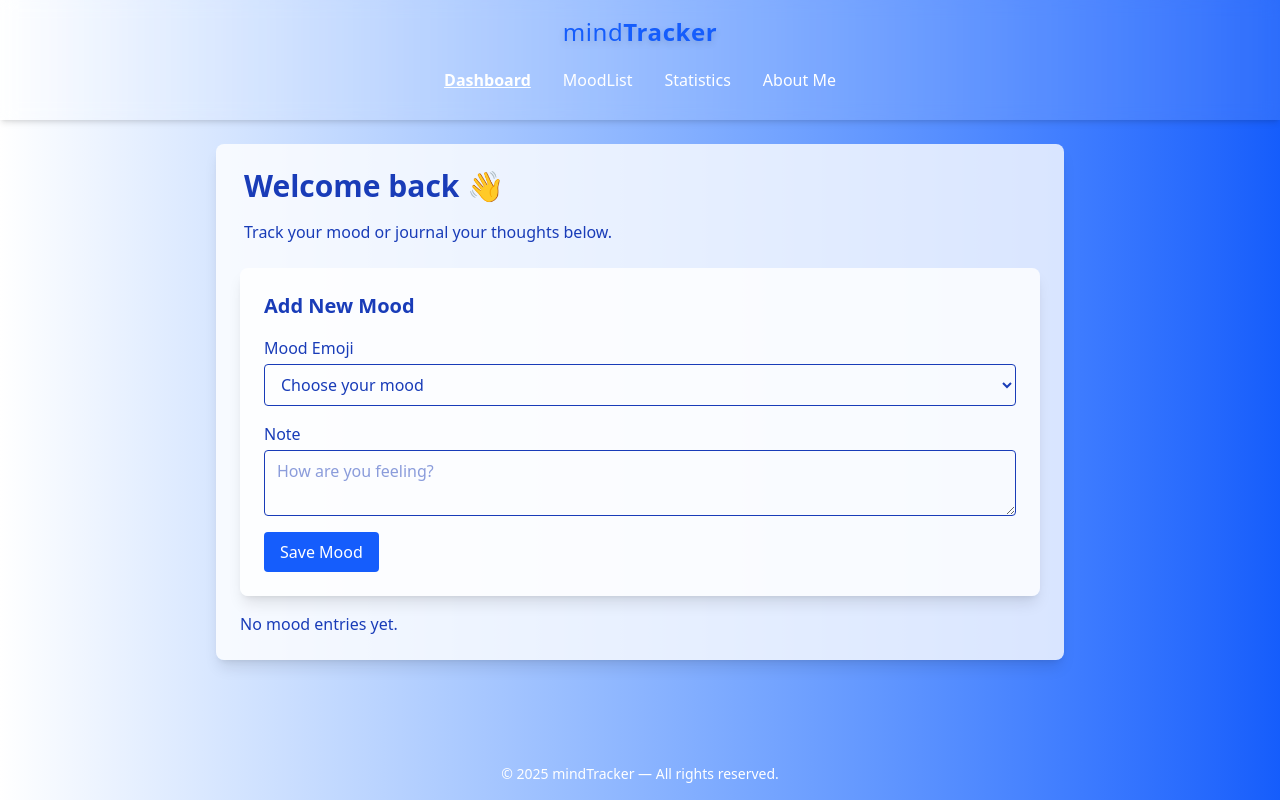
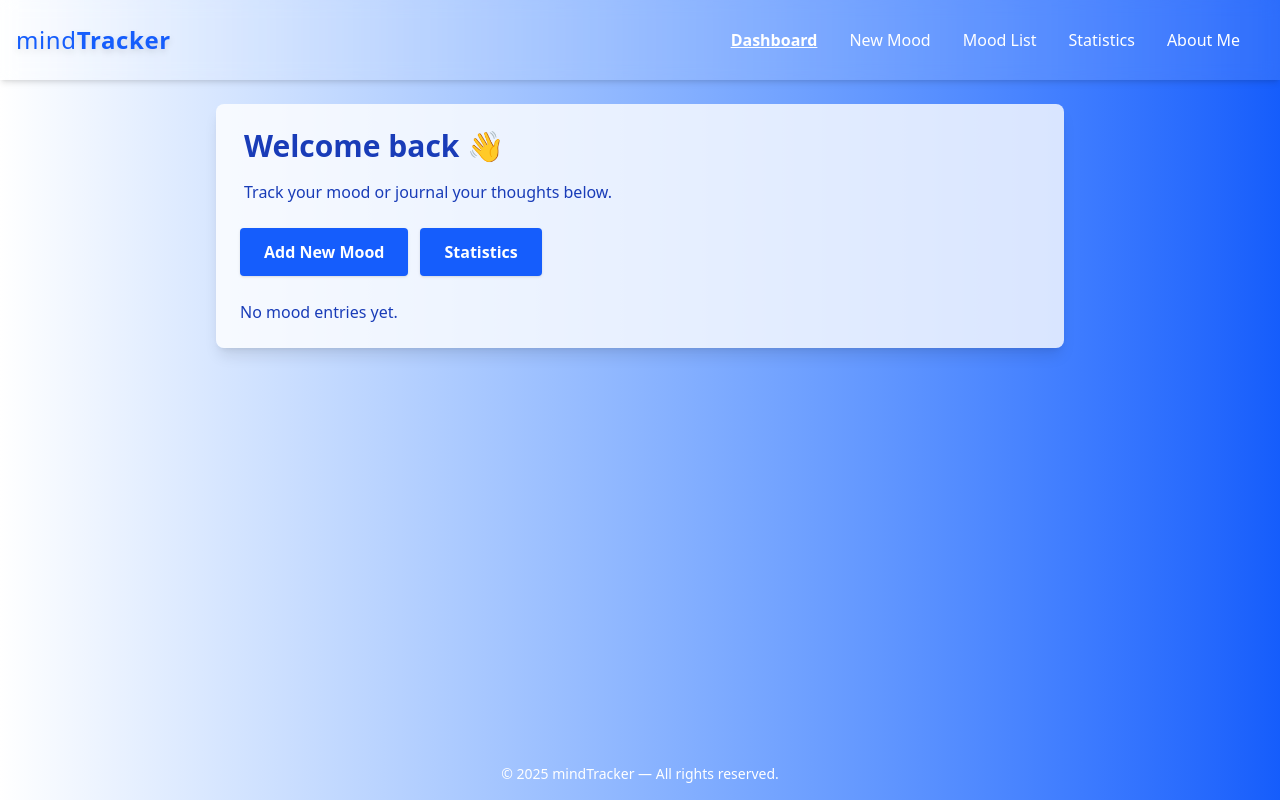
Before and after one commit to khazarglzd/mindTrack-ai-react, a React (Vite) app: page /dashboard in a window 1280 px wide. Built offline with nearby package versions, Linux system fonts and the light colour scheme.

Commit message:
refactoring v3

```diff
--- a/src/App.jsx
+++ b/src/App.jsx
@@ -7,17 +7,19 @@ const App = () => {
   return (
     <Router>
       <div className="min-h-screen bg-gradient-to-r from-white to-blue-600 text-white flex flex-col">
-
         {/* Header */}
-        <header className="p-4 shadow-md bg-white/10 backdrop-blur-sm flex flex-col items-center">
-          <h1 className="text-2xl font-bold tracking-wide text-blue-600 drop-shadow-md mb-2">
+        <header className="p-4 shadow-md bg-white/10 backdrop-blur-sm flex items-center justify-between  mx-auto w-full">
+          {/* Solda mindTracker */}
+          <h1 className="text-2xl font-bold tracking-wide text-blue-600 drop-shadow-md cursor-default select-none">
             <span className="font-normal">mind</span>
             <span className="font-bold">Tracker</span>
           </h1>
+
+          {/* Sağda Navbar */}
           <Navbar />
         </header>
 
-        {/* Ana içerik (route'lar burada değişecek) */}
+        {/* Ana içerik */}
         <main className="flex-1 p-6 flex justify-center items-start w-full max-w-4xl mx-auto">
           <RouteConfig />
         </main>
--- a/src/components/AddMoodForm.jsx
+++ b/src/components/AddMoodForm.jsx
@@ -6,7 +6,7 @@ const AddMoodForm = () => {
     const [emoji, setEmoji] = useState('');
     const [note, setNote] = useState('');
 
-    const { addMood } = useMood();  // Burada addMood'u context'ten alıyoruz
+    const { addMood } = useMood();
     const navigate = useNavigate();
 
     const handleSubmit = (e) => {
--- a/src/components/Navbar.jsx
+++ b/src/components/Navbar.jsx
@@ -13,10 +13,16 @@ const Navbar = () => {
                 Dashboard
             </NavLink>
             <NavLink
+                to="/dashboard/addmood"
+                className={({ isActive }) => (isActive ? activeClass : "hover:underline")}
+            >
+                New Mood
+            </NavLink>
+            <NavLink
                 to="/dashboard/moodlist"
                 className={({ isActive }) => (isActive ? activeClass : "hover:underline")}
             >
-                MoodList
+                Mood List
             </NavLink>
             <NavLink
                 to="/dashboard/stats"
@@ -25,7 +31,7 @@ const Navbar = () => {
                 Statistics
             </NavLink>
             <NavLink
-                to="/dashboard/aboutme"
+                to="/dashboard/aboutus"
                 className={({ isActive }) => (isActive ? activeClass : "hover:underline")}
             >
                 About Me
--- a/src/pages/AboutMe.jsx
+++ /dev/null
@@ -1,9 +0,0 @@
-import React from 'react'
-
-const AboutMe = () => {
-    return (
-        <div>AboutMe</div>
-    )
-}
-
-export default AboutMe
--- /dev/null
+++ b/src/pages/AboutUs.jsx
@@ -0,0 +1,9 @@
+import React from 'react'
+
+const AboutUs = () => {
+    return (
+        <div>AboutUs</div>
+    )
+}
+
+export default AboutUs
--- /dev/null
+++ b/src/pages/Auth.jsx
@@ -0,0 +1,46 @@
+import React from 'react';
+import { useNavigate } from 'react-router-dom';
+import { useAuth } from '../context/AuthContext';
+
+const Home = () => {
+    const navigate = useNavigate();
+    const { signIn, isAuthenticated } = useAuth();
+
+    const handleLogin = () => {
+        signIn();
+        navigate('/dashboard');
+    };
+
+    return (
+        <div className="min-h-screen flex items-center justify-center text-center p-6">
+            <div className="flex flex-col items-center -translate-y-30">
+                <h1 className="text-5xl font-sans mb-4 text-white drop-shadow-lg">
+                    <span className="font-normal">mind</span>
+                    <span className="font-bold">Tracker</span>
+                </h1>
+                <p className="text-lg mb-8 max-w-md mx-auto text-white drop-shadow-md">
+                    Track your mind, record your daily mood and monitor your progress.
+                </p>
+
+                <div className="space-x-4">
+                    {!isAuthenticated ? (
+                        <button
+                            onClick={handleLogin}
+                            className="bg-white text-blue-600 font-semibold px-6 py-3 rounded shadow hover:bg-gray-100 transition cursor-pointer"
+                        >
+                            Sign In
+                        </button>
+                    ) : (
+                        <p>You already signed in</p>
+                    )}
+
+                    <button className="bg-transparent border border-white px-6 py-3 rounded text-white hover:bg-white hover:text-blue-600 transition">
+                        Sign Up
+                    </button>
+                </div>
+            </div>
+        </div>
+    );
+};
+
+export default Home;
--- a/src/pages/Dashboard.jsx
+++ b/src/pages/Dashboard.jsx
@@ -28,7 +28,18 @@ const Dashboard = () => {
             <p className="text-md mb-6 ml-1">Track your mood or journal your thoughts below.</p>
 
 
-            <AddMoodForm />
+            <button
+                onClick={() => navigate('/dashboard/addmood')}
+                className="bg-blue-600 text-white font-semibold cursor-pointer px-6 py-3 rounded shadow hover:bg-blue-700 transition mb-6"
+            >
+                Add New Mood
+            </button>
+            <button
+                onClick={() => navigate('/dashboard/stats')}
+                className="bg-blue-600 text-white font-semibold px-6 py-3 cursor-pointer  rounded shadow hover:bg-blue-700 transition ml-3 mb-6"
+            >
+                Statistics
+            </button>
             {/* <button
                 onClick={handleLogout}
                 className="bg-white text-blue-600 font-semibold px-6 py-3 rounded shadow hover:bg-gray-100 transition cursor-pointer"
--- a/src/pages/Home.jsx
+++ b/src/pages/Home.jsx
@@ -1,44 +1,9 @@
-import React from 'react';
-import { useNavigate } from 'react-router-dom';
-import { useAuth } from '../context/AuthContext';
+import React from 'react'
 
 const Home = () => {
-    const navigate = useNavigate();
-    const { signIn, isAuthenticated } = useAuth();
+    return (
+        <div>Home</div>
+    )
+}
 
-    const handleLogin = () => {
-        signIn();
-        navigate('/dashboard');
-    };
-
-    return (
-        <div className="flex flex-col items-center justify-center text-center p-6">
-            <h1 className="text-5xl font-sans mb-4 text-white drop-shadow-lg">
-                <span className="font-normal">mind</span>
-                <span className="font-bold">Tracker</span>
-            </h1>
-            <p className="text-lg mb-8 max-w-md mx-auto text-white drop-shadow-md">
-                Track your mind, record your daily mood, and monitor your progress.
-            </p>
-
-            <div className="space-x-4">
-                {!isAuthenticated ? (
-                    <button
-                        onClick={handleLogin}
-                        className="bg-white text-blue-600 font-semibold px-6 py-3 rounded shadow hover:bg-gray-100 transition cursor-pointer"
-                    >
-                        Sign In
-                    </button>
-                ) : (
-                    <p>You already signed in</p>
-                )}
-
-                <button className="bg-transparent border border-white px-6 py-3 rounded text-white hover:bg-white hover:text-blue-600 transition">
-                    Sign Up
-                </button>
-            </div>
-        </div>
-    );
-};
-
-export default Home;
+export default Home
--- /dev/null
+++ b/src/pages/NewMood.jsx
@@ -0,0 +1,12 @@
+import React from 'react';
+import AddMoodForm from '../components/AddMoodForm';
+
+const NewMood = () => {
+    return (
+        <div className="bg-white/80 p-6 rounded-lg shadow-lg text-blue-800 w-full">
+            < AddMoodForm />
+        </div >
+    );
+};
+
+export default NewMood;
--- a/src/pages/Tracker.jsx
+++ b/src/pages/Tracker.jsx
@@ -0,0 +1,9 @@
+import React from 'react'
+
+const Tracker = () => {
+    return (
+        <div>Tracker</div>
+    )
+}
+
+export default Tracker
--- a/src/routes/RouteConfig.jsx
+++ b/src/routes/RouteConfig.jsx
@@ -1,13 +1,15 @@
 import React, { useState, useEffect } from 'react';
 import { Routes, Route } from 'react-router-dom';
 
-import Home from '../pages/Home';
+import Auth from "../pages/Auth"
 import Dashboard from '../pages/Dashboard';
 import Statistics from '../pages/Statistics';
 import { useAuth } from '../context/AuthContext';
 import LoadingScreen from '../components/LoadingScreen';
 import MoodList from '../components/MoodList';
-import AboutMe from '../pages/AboutMe';
+import AboutUs from '../pages/AboutUs';
+import AddMoodForm from '../components/AddMoodForm';
+import NewMood from '../pages/NewMood';
 
 function RouteConfig() {
     const { isAuthenticated } = useAuth();
@@ -27,11 +29,12 @@ function RouteConfig() {
 
     return (
         <Routes>
-            <Route path="/" element={<Home />} />
+            <Route path="/" element={<Auth />} />
             <Route path="/dashboard" element={<Dashboard />} />
             <Route path="/dashboard/moodlist" element={<MoodList />} />
+            <Route path="/dashboard/addmood" element={<NewMood />} />
             <Route path="/dashboard/stats" element={<Statistics />} />
-            <Route path="/dashboard/about" element={<AboutMe />} />
+            <Route path="/dashboard/about" element={<AboutUs />} />
         </Routes>
     );
 }
```
